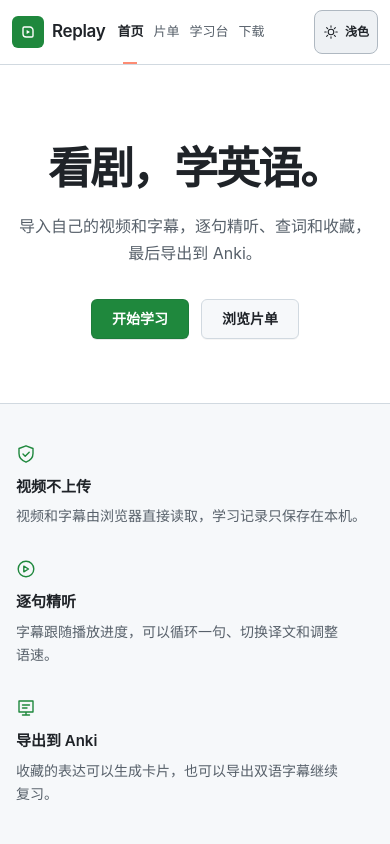
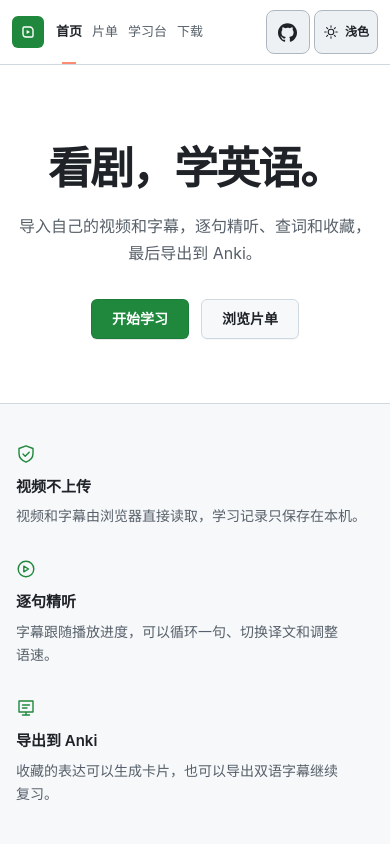
Before and after one commit to 3121597355/replay, a Next.js app: page / in a window 390 px wide. Shown: the top 844 px of the page. Built offline with nearby package versions, Linux system fonts and the light colour scheme; no server answers.

Commit message:
Add GitHub repository link to the site header

```diff
--- a/components/Nav.tsx
+++ b/components/Nav.tsx
@@ -33,7 +33,7 @@ export default function Nav() {
               <path d="m6.6 6 3.4 2-3.4 2V6Z" fill="white" />
             </svg>
           </span>
-          <span className="hidden text-[17px] font-semibold tracking-[-0.02em] text-[var(--text)] min-[380px]:block">
+          <span className="hidden text-[17px] font-semibold tracking-[-0.02em] text-[var(--text)] min-[480px]:block">
             Replay
           </span>
         </HomeLink>
@@ -66,7 +66,20 @@ export default function Nav() {
           })}
         </nav>
 
-        <div className="ml-auto flex shrink-0 items-center gap-2 pl-1 sm:pl-0">
+        <div className="ml-auto flex shrink-0 items-center gap-1 pl-1 sm:gap-2 sm:pl-0">
+          <a
+            href="https://github.com/3121597355/replay"
+            target="_blank"
+            rel="noopener noreferrer"
+            aria-label="Star on GitHub，查看 Replay 开源仓库"
+            title="Star on GitHub · Replay 开源仓库"
+            className="inline-flex h-11 min-w-[44px] shrink-0 items-center justify-center gap-2 rounded-lg border border-[var(--line-strong)] bg-[var(--surface-2)] px-2 text-[var(--text)] transition-colors hover:bg-[var(--surface-3)] sm:h-9 lg:px-3"
+          >
+            <svg width="19" height="19" viewBox="0 0 24 24" fill="currentColor" aria-hidden="true">
+              <path d="M12 .297C5.37.297 0 5.67 0 12.297c0 5.303 3.438 9.8 8.205 11.385.6.113.82-.258.82-.577 0-.285-.01-1.04-.015-2.04-3.338.724-4.043-1.61-4.043-1.61-.546-1.387-1.333-1.756-1.333-1.756-1.09-.745.083-.729.083-.729 1.205.084 1.838 1.237 1.838 1.237 1.07 1.835 2.809 1.305 3.495.998.108-.776.418-1.305.762-1.605-2.665-.3-5.466-1.334-5.466-5.931 0-1.31.469-2.381 1.236-3.221-.124-.303-.536-1.524.117-3.176 0 0 1.008-.322 3.301 1.23A11.52 11.52 0 0 1 12 6.098c1.02.005 2.047.138 3.005.404 2.291-1.552 3.297-1.23 3.297-1.23.653 1.652.242 2.873.118 3.176.77.84 1.235 1.911 1.235 3.221 0 4.609-2.805 5.628-5.478 5.925.43.372.823 1.102.823 2.222 0 1.606-.015 2.898-.015 3.293 0 .319.216.694.825.576C20.565 22.092 24 17.592 24 12.297c0-6.627-5.373-12-12-12" />
+            </svg>
+            <span className="hidden whitespace-nowrap text-[13px] font-medium lg:inline">Star on GitHub</span>
+          </a>
           <ThemeToggle />
           {isLearn ? (
             <span className="hidden text-[12px] text-[var(--text-faint)] sm:block">本地运行</span>
--- a/components/ThemeToggle.tsx
+++ b/components/ThemeToggle.tsx
@@ -34,7 +34,7 @@ export default function ThemeToggle() {
       aria-label={isDark ? '切换到浅色模式' : '切换到深色模式'}
       title={isDark ? '当前深色，点击切换浅色' : '当前浅色，点击切换深色'}
       aria-pressed={isDark}
-      className="inline-flex h-11 shrink-0 touch-manipulation items-center justify-center gap-1.5 rounded-lg border border-[var(--line-strong)] bg-[var(--surface-2)] px-2 text-[var(--text)] transition-colors duration-200 hover:bg-[var(--surface-3)] active:bg-[var(--surface-3)] sm:h-9 sm:px-2.5"
+      className="inline-flex h-11 min-w-[44px] shrink-0 touch-manipulation items-center justify-center gap-1.5 rounded-lg border border-[var(--line-strong)] bg-[var(--surface-2)] px-2 text-[var(--text)] transition-colors duration-200 hover:bg-[var(--surface-3)] active:bg-[var(--surface-3)] sm:h-9 sm:px-2.5"
     >
       <svg
         width="16"
@@ -64,7 +64,7 @@ export default function ThemeToggle() {
           </>
         )}
       </svg>
-      <span className="whitespace-nowrap text-[12px] font-semibold" aria-hidden="true">{isDark ? '深色' : '浅色'}</span>
+      <span className="hidden whitespace-nowrap text-[12px] font-semibold min-[360px]:inline" aria-hidden="true">{isDark ? '深色' : '浅色'}</span>
       <span className="sr-only" role="status">{mounted ? `当前为${isDark ? '深色' : '浅色'}模式` : ''}</span>
     </button>
   );
```
